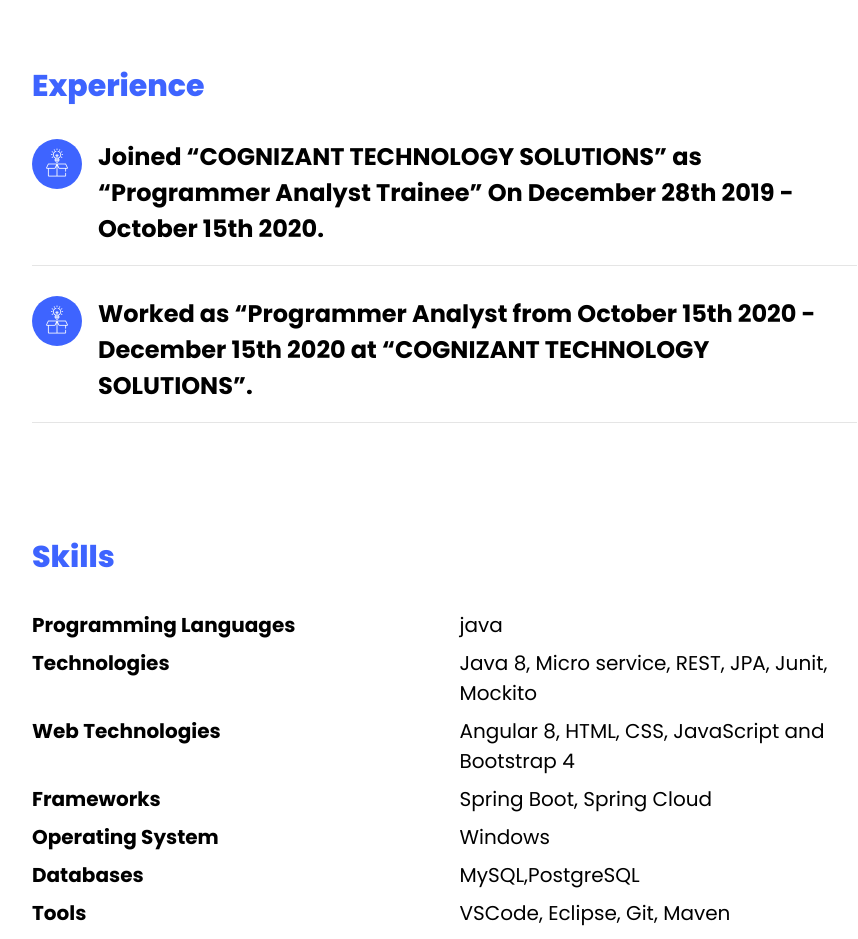
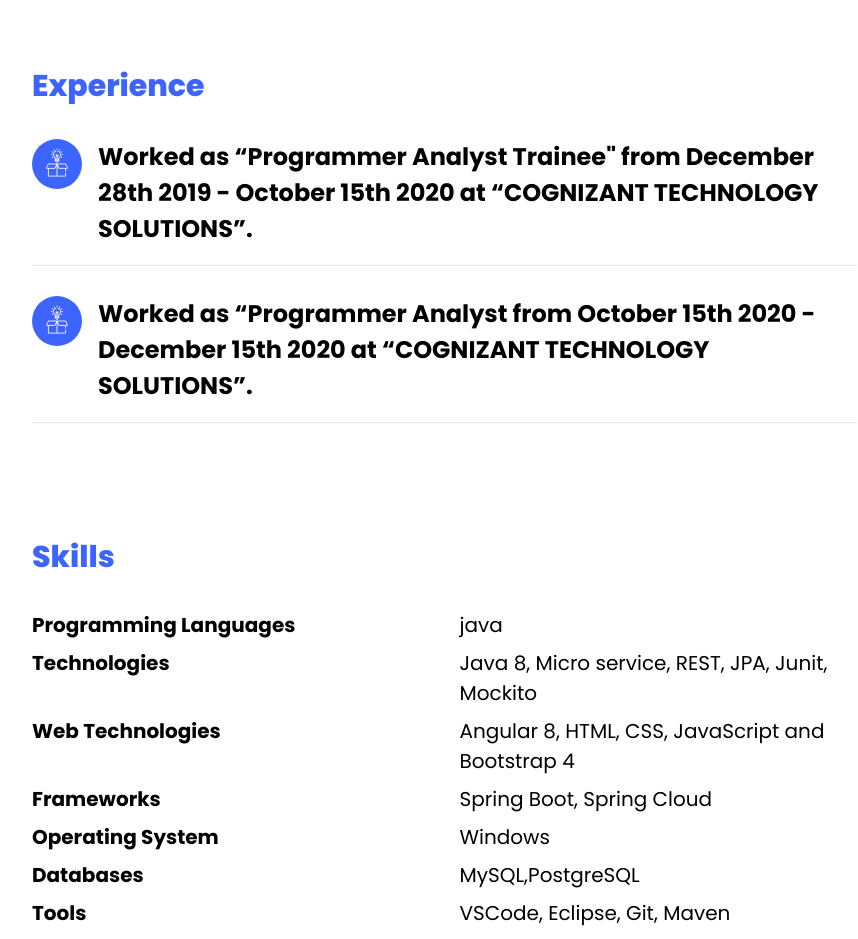
Before and after one commit to saikumarsandra/Saikumar-Sandra.github.io, a plain HTML site: page index.html in a window 1280 px wide. Shown: the part 2660-3599 px from the top of the page, without its empty margins (338-1196 px from the left). Drawn offline with Linux system fonts and the light colour scheme; files whose address does not match are found by name.

Commit message:
my profile first commit

```diff
--- a/index.html
+++ b/index.html
@@ -193,8 +193,7 @@
 					    		<span class="flaticon-ideas"></span>
 					    	</div>
 					    	<div class="text pl-3">
-		    					<h2>Joined “COGNIZANT TECHNOLOGY SOLUTIONS” as “Programmer Analyst Trainee”
-									On December 28th 2019 - October 15th 2020.</h2>
+		    					<h2>Worked as “Programmer Analyst Trainee" from December 28th 2019 - October 15th 2020 at “COGNIZANT TECHNOLOGY SOLUTIONS”.</h2>
 							</div>
 
 						</div>
```
